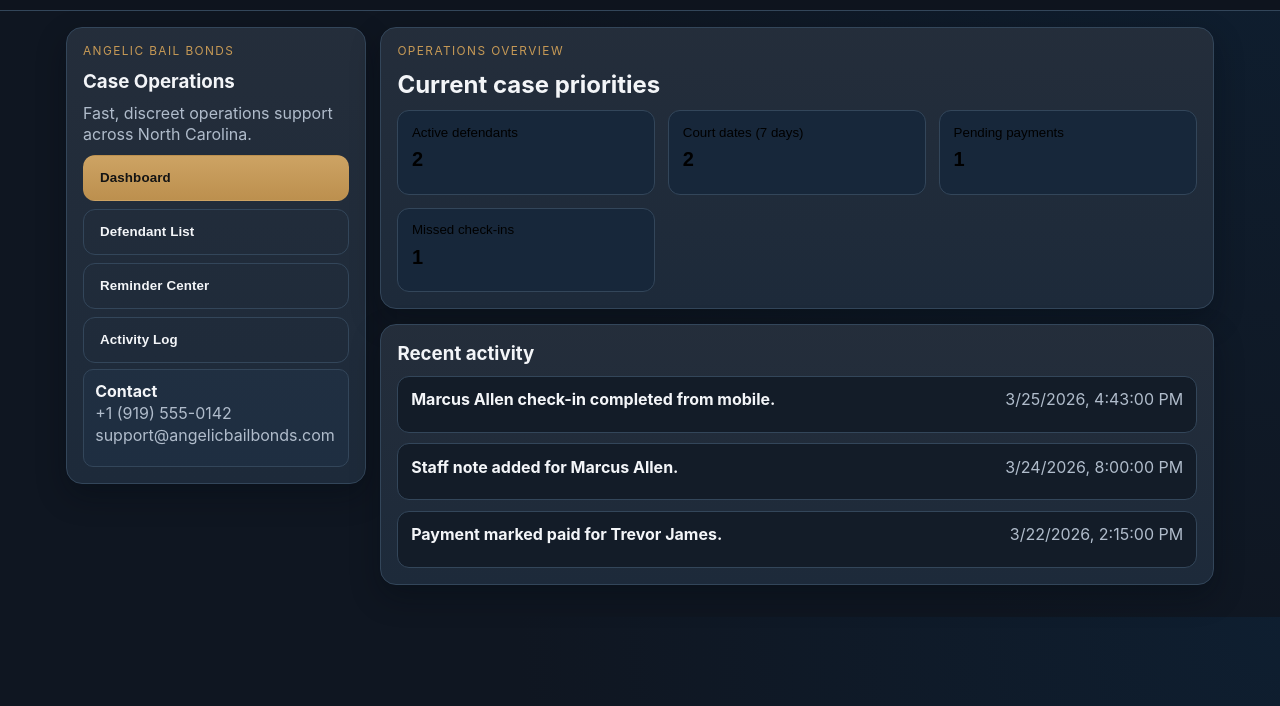
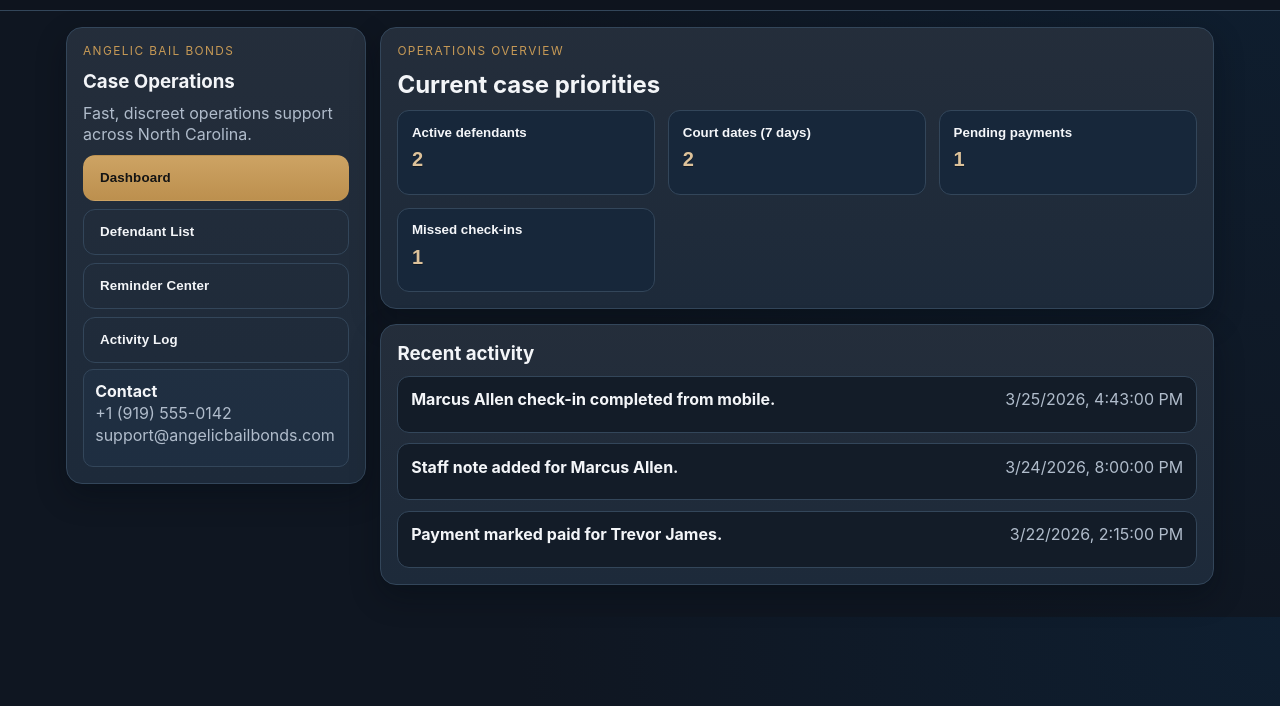
Before and after one commit to kyleyarbro/AngelicConnect, a plain HTML site: page admin.html in a window 1280 px wide. Shown: the part 94-800 px from the top of the page. Drawn offline with nearby package versions, Linux system fonts and the light colour scheme; sample sign-in values are in the browser's storage.

Commit message:
Add styles for KPI card elements

```diff
--- a/styles.css
+++ b/styles.css
@@ -190,6 +190,19 @@ label { font-size: .9rem; color: color-mix(in srgb, var(--brand-muted) 86%, whit
   border-color: color-mix(in srgb, var(--brand-accent) 60%, var(--brand-border) 40%);
 }
 
+.kpi-card p {
+  color: color-mix(in srgb, var(--brand-text) 88%, white 12%);
+  font-weight: 600;
+}
+.kpi-card .value {
+  color: color-mix(in srgb, var(--brand-accent) 60%, #fff 40%);
+  text-shadow: 0 1px 0 rgba(0,0,0,.35);
+}
+.kpi-card:focus-visible {
+  outline: 2px solid color-mix(in srgb, var(--brand-accent) 65%, white 35%);
+  outline-offset: 2px;
+}
+
 .toolbar-row {
   display:flex;
   align-items:flex-start;
```
